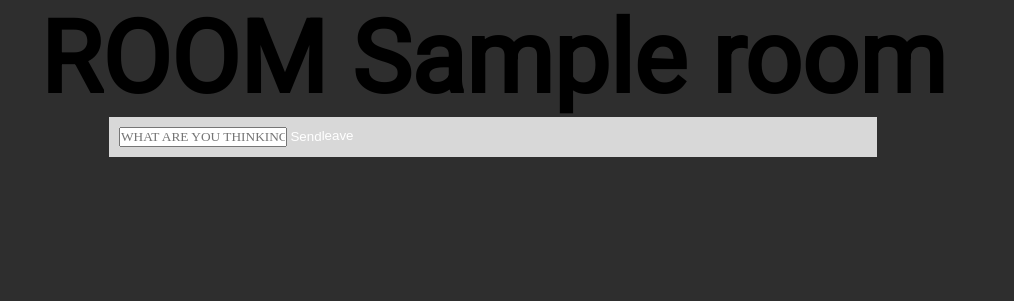
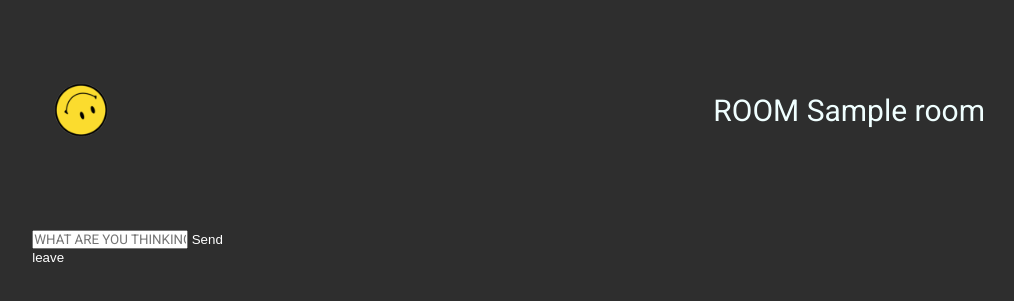
Before and after one commit to jessedoka/ONO, a Flask app: template templates/chat.html in a window 1280 px wide. Shown: the top 301 px of the page, without its empty margins (147-1161 px from the left). Run offline with Flask 2, Linux system fonts and the light colour scheme; the template is opened without the code that fills it: most values are stand-ins (such as "Sample title", 1, 10 or a date in 2020); some libraries are stand-ins or nearby versions.

Commit message:
Redesigning The caht page

```diff
--- a/templates/chat.html
+++ b/templates/chat.html
@@ -6,41 +6,44 @@
         <link rel="stylesheet" href="{{ url_for('static', filename='css/main.css') }}">
         <title>ONO (chat)</title>
         <style>
-
-            #roomid{
-                font-size: 100px;
-                text-align: center;
+            header {
+                display: flex;
+                justify-content: flex-end;
+                align-items: center;
+                padding: 10px 10%;
             }
 
-            .message-box{
-                color: #000000;
-                text-align: unset;
+            #icon{
+                cursor: pointer;
+                margin-right: auto;
+                width: 200px;
+            }
+
+            .nav_link li{
+                cursor: pointer;
+                display: inline-block;
+                padding: 0px 20px;
+                font-family: 'Roboto', sans-serif;
+                font-size: 30px;
+                color: azure;
             }
 
             .box{
-                background-color: #D8D8D8;
-                margin: auto;
-                width: 60%;
-                padding: 10px;
-
+                margin: 10px 14%;
             }
-
-            .container{
-                display: flex;
-                width: inherit;
-            }
-
-            input[type=text]{
-                font-family: 'Bahnschrift';
-                color: #4b4b4b;
-                margin: auto;
-                width:fit-content;
-            }
-
         </style>
     </head>
     <body>
-        <h1 id="roomid"> ROOM {{ room }}</h1>
+        <header>
+            <img id='icon' src="{{ url_for('static', filename='img/ono-symbol.png')}}" alt="icon">
+            <nav>
+                <ul class="nav_link">
+                    <li>
+                        ROOM {{ room }}
+                    </li>
+                </ul>
+            </nav>
+        </header>
         <div class='box'>
             <div class='message-box' id="messages">
                 {% for msg in messages %}
```
